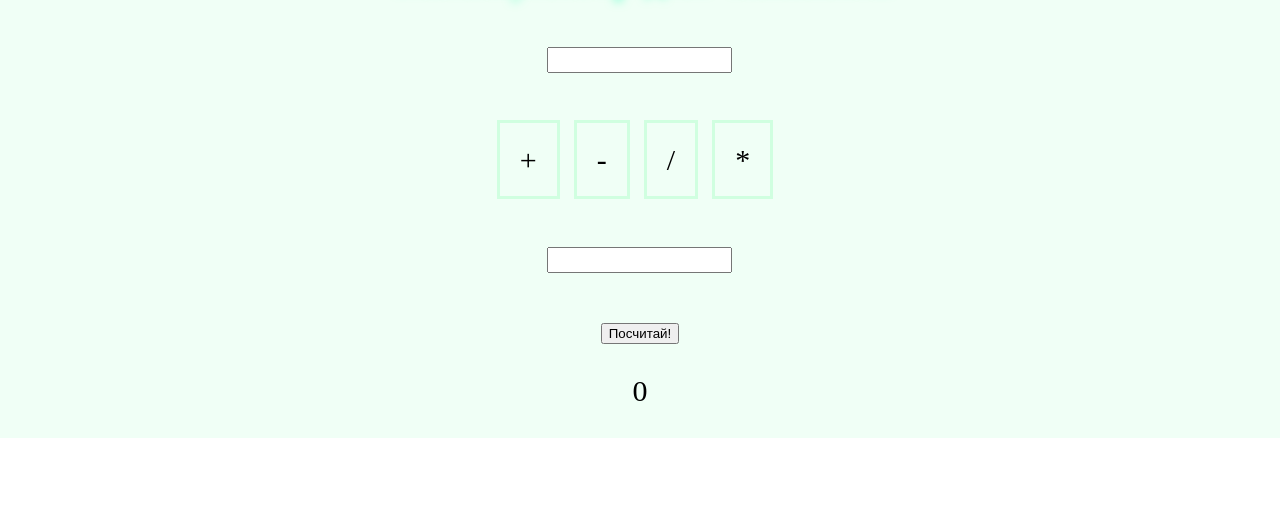
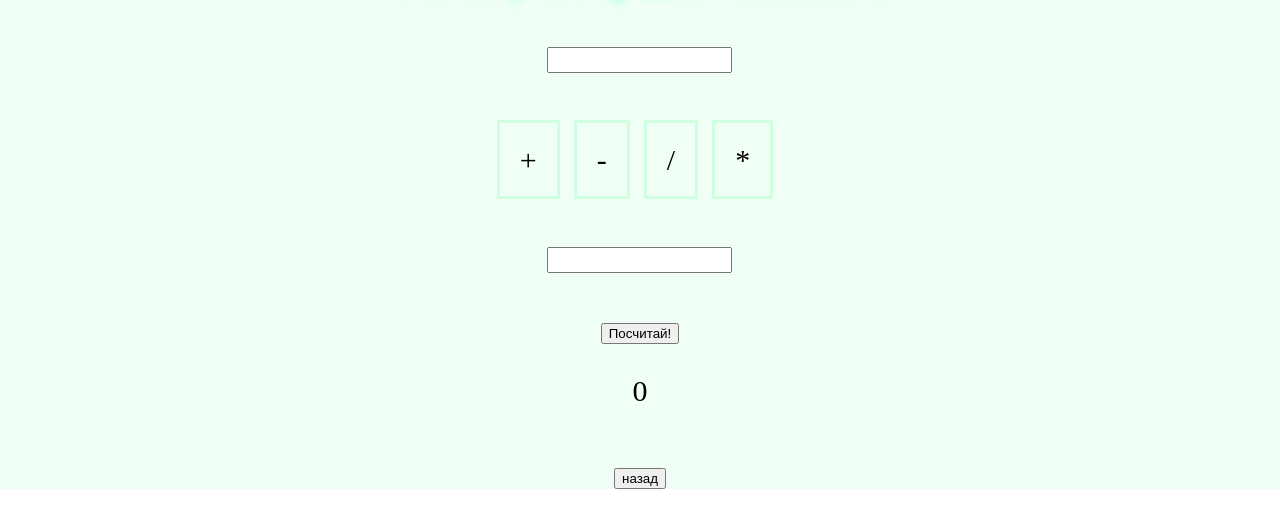
Before and after one commit to AleksandrEV/simple-calculator, a plain HTML site: page index.html in a window 1280 px wide. Shown: the part 80-608 px from the top of the page. Drawn offline with Linux system fonts and the light colour scheme.

Commit message:
Added action return button

```diff
--- a/index.html
+++ b/index.html
@@ -34,6 +34,7 @@
                <input class="num num2" type="number" id="secondNum">
                <input type="button" value="Посчитай!" id="result">
                <span class="answer">0</span>
+               <button class="btn-return">назад</button>
             </div>
          </section>
       </div>
```
